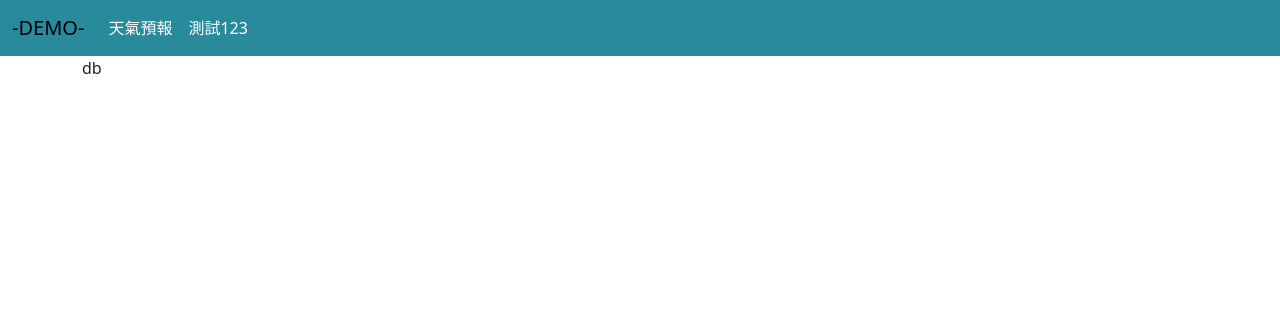
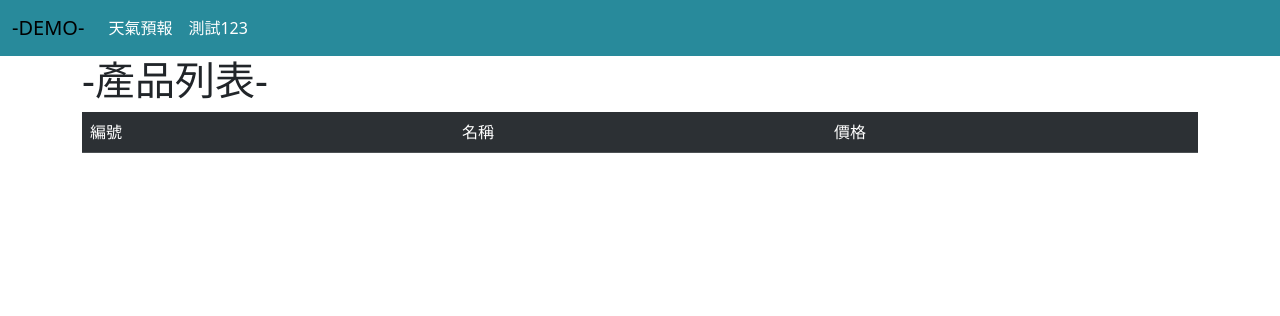
Before and after one commit to miyachun/chu-vercel, a Flask app: page /database in a window 1280 px wide. Shown: the top 316 px of the page. Run offline with Flask 3, Linux system fonts and the light colour scheme; data that the repository does not hold is empty; some libraries are stand-ins or nearby versions.

Commit message:
first commit

```diff
--- a/api/app.py
+++ b/api/app.py
@@ -89,12 +89,12 @@ def database():
 ''')
 
     mycursor.execute("SELECT * FROM employee")
-
+    posts=mycursor.fetchall()
     print(mycursor.fetchall())
 
-    mycursor.close()
-    mydb.close()
-    return render_template('db.html')
+    #mycursor.close()
+    #mydb.close()
+    return render_template('db.html',posts=posts)
 
 
 if __name__ == '__main__':
--- a/api/templates/db.html
+++ b/api/templates/db.html
@@ -1,6 +1,22 @@
 {% extends 'base.html' %}
 {% block content %}
-<div class="container">
- <p>db</p>
-</div>
-    {% endblock %}
+     <div class="container">
+            <h1>{% block title %} -產品列表- {% endblock %}</h1>
+            <table class="table table-striped table-hover">
+                <tr class="table-dark">
+                  <td>編號</td>
+                  <td>名稱</td>
+                  <td>價格</td>
+
+                </tr>
+                {% for post in posts %}
+                <tr class="table-primary">
+                  <td>{{ post[0] }}</td>
+                  <td>{{ post[0] }}</td>
+                  <td>{{ post[0] }}</td>
+
+                </tr>
+                {% endfor %}
+              </table>
+            </div>
+{% endblock %}
```
